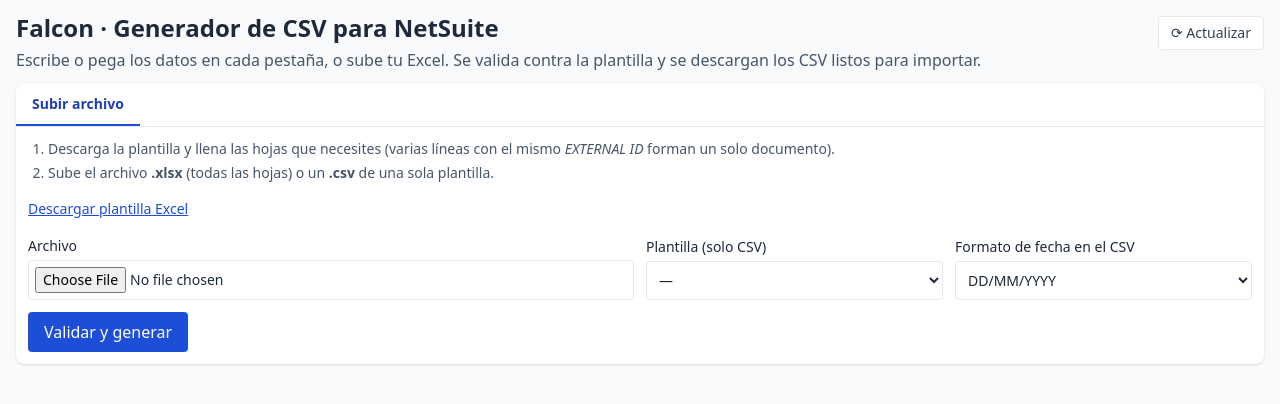
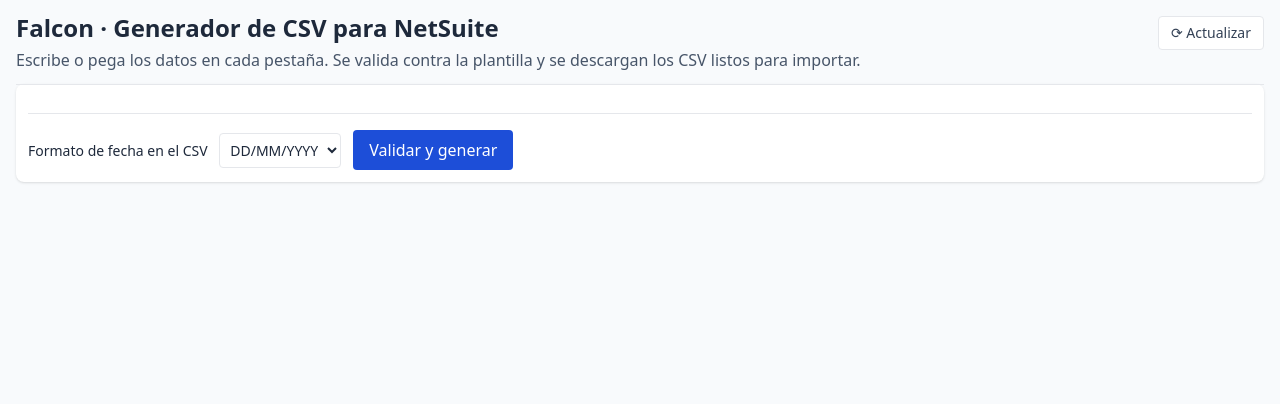
Before and after one commit to gerenciabioverde-ops/falcon-netsuite, a FastAPI app: page / in a window 1280 px wide. Shown: the top 404 px of the page. Run offline with FastAPI, Linux system fonts and the light colour scheme; parts of the project's set-up code (start-up, migrations or seed data) failed here and were passed over; some libraries are stand-ins or nearby versions.

Commit message:
feat: quitar la pestaña Subir archivo; la app abre en la primera plantilla (#5)
Claude-Session: https://claude.ai/code/session_014UeiqNbgzq8vBmDA7v9vVd

Co-authored-by: Claude <noreply@anthropic.com>

```diff
--- a/app/templates/index.html
+++ b/app/templates/index.html
@@ -20,7 +20,7 @@
   <header class="flex flex-wrap items-start justify-between gap-3">
     <div>
       <h1 class="text-2xl font-bold">Falcon · Generador de CSV para NetSuite</h1>
-      <p class="text-slate-600 mt-1">Escribe o pega los datos en cada pestaña, o sube tu Excel. Se valida contra la plantilla y se descargan los CSV listos para importar.</p>
+      <p class="text-slate-600 mt-1">Escribe o pega los datos en cada pestaña. Se valida contra la plantilla y se descargan los CSV listos para importar.</p>
     </div>
     <div class="text-right text-xs text-slate-500">
       {% if version %}<div>Versión {{ version }}</div>{% endif %}
@@ -31,7 +31,6 @@
 
   <section class="bg-white rounded-lg shadow">
     <nav id="tabs" class="flex flex-wrap border-b text-sm" role="tablist">
-      <button type="button" data-tab="subir" class="tab px-4 py-2.5 border-b-2">Subir archivo</button>
       {% for p in pestanas %}
       <button type="button" data-tab="{{ p.clave }}" class="tab px-4 py-2.5 border-b-2">{{ p.nombre }}
         <span class="contador ml-1 text-xs bg-blue-100 text-blue-800 rounded-full px-1.5 hidden"></span></button>
@@ -39,36 +38,6 @@
     </nav>
 
     <div class="p-3">
-      <div id="panel-subir" class="panel space-y-4">
-        <ol class="list-decimal ml-5 text-sm text-slate-600 space-y-1">
-          <li>Descarga la plantilla y llena las hojas que necesites (varias líneas con el mismo <em>EXTERNAL ID</em> forman un solo documento).</li>
-          <li>Sube el archivo <strong>.xlsx</strong> (todas las hojas) o un <strong>.csv</strong> de una sola plantilla.</li>
-        </ol>
-        <a href="/plantilla" class="inline-block text-sm text-blue-700 underline">Descargar plantilla Excel</a>
-        <form hx-post="/procesar" hx-target="#resultado" hx-encoding="multipart/form-data"
-              hx-indicator="#cargando" class="grid md:grid-cols-4 gap-3 items-end">
-          <label class="md:col-span-2 text-sm">Archivo
-            <input type="file" name="archivo" accept=".xlsx,.xlsm,.csv" required
-                   class="block w-full mt-1 border rounded p-1.5 bg-white">
-          </label>
-          <label class="text-sm">Plantilla (solo CSV)
-            <select name="hoja" class="block w-full mt-1 border rounded p-2 bg-white">
-              <option value="">—</option>
-              {% for h in hojas %}<option>{{ h }}</option>{% endfor %}
-            </select>
-          </label>
-          <label class="text-sm">Formato de fecha en el CSV
-            <select name="formato_fecha" class="block w-full mt-1 border rounded p-2 bg-white">
-              {% for f in formatos %}<option>{{ f }}</option>{% endfor %}
-            </select>
-          </label>
-          <div class="md:col-span-4 flex items-center gap-3">
-            <button class="bg-blue-700 hover:bg-blue-800 text-white px-4 py-2 rounded">Validar y generar</button>
-            <span id="cargando" class="htmx-indicator text-sm text-slate-500">Procesando…</span>
-          </div>
-        </form>
-      </div>
-
       {% for p in pestanas %}
       <div id="panel-{{ p.clave }}" class="panel hidden space-y-3" data-hoja="{{ p.clave }}">
         <p class="text-xs text-slate-500">
@@ -92,7 +61,7 @@
       </div>
       {% endfor %}
 
-      <div id="barra-grilla" class="hidden mt-4 pt-4 border-t flex flex-wrap items-center gap-3">
+      <div id="barra-grilla" class="mt-4 pt-4 border-t flex flex-wrap items-center gap-3">
         <label class="text-sm">Formato de fecha en el CSV
           <select id="formato-grilla" class="ml-2 border rounded p-1.5 bg-white">
             {% for f in formatos %}<option>{{ f }}</option>{% endfor %}
@@ -236,13 +205,12 @@
       b.classList.toggle('border-blue-700', on); b.classList.toggle('text-blue-800', on);
       b.classList.toggle('font-semibold', on); b.classList.toggle('border-transparent', !on);
     });
-    document.getElementById('barra-grilla').classList.toggle('hidden', clave === 'subir');
     try { sessionStorage.setItem('falcon-netsuite-tab', clave); } catch (e) {}
   }
   document.querySelectorAll('.tab').forEach(b => b.addEventListener('click', () => activar(b.dataset.tab)));
-  let inicial = 'subir';
-  try { inicial = sessionStorage.getItem('falcon-netsuite-tab') || 'subir'; } catch (e) {}
-  activar(document.getElementById('panel-' + inicial) ? inicial : 'subir');
+  let inicial = esquema[0].clave;
+  try { inicial = sessionStorage.getItem('falcon-netsuite-tab') || inicial; } catch (e) {}
+  activar(document.getElementById('panel-' + inicial) ? inicial : esquema[0].clave);
 
   document.getElementById('btn-grilla').addEventListener('click', async () => {
     const datos = {};
```
Also changed, not shown: README.md.
